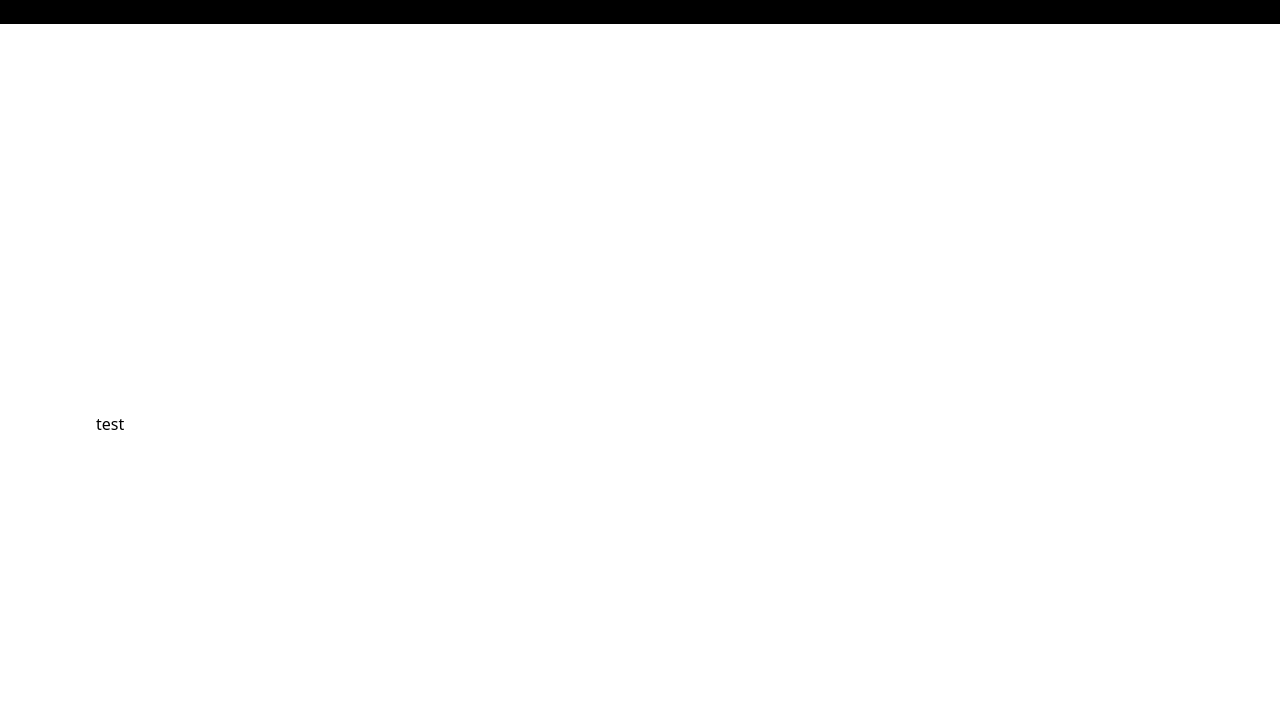
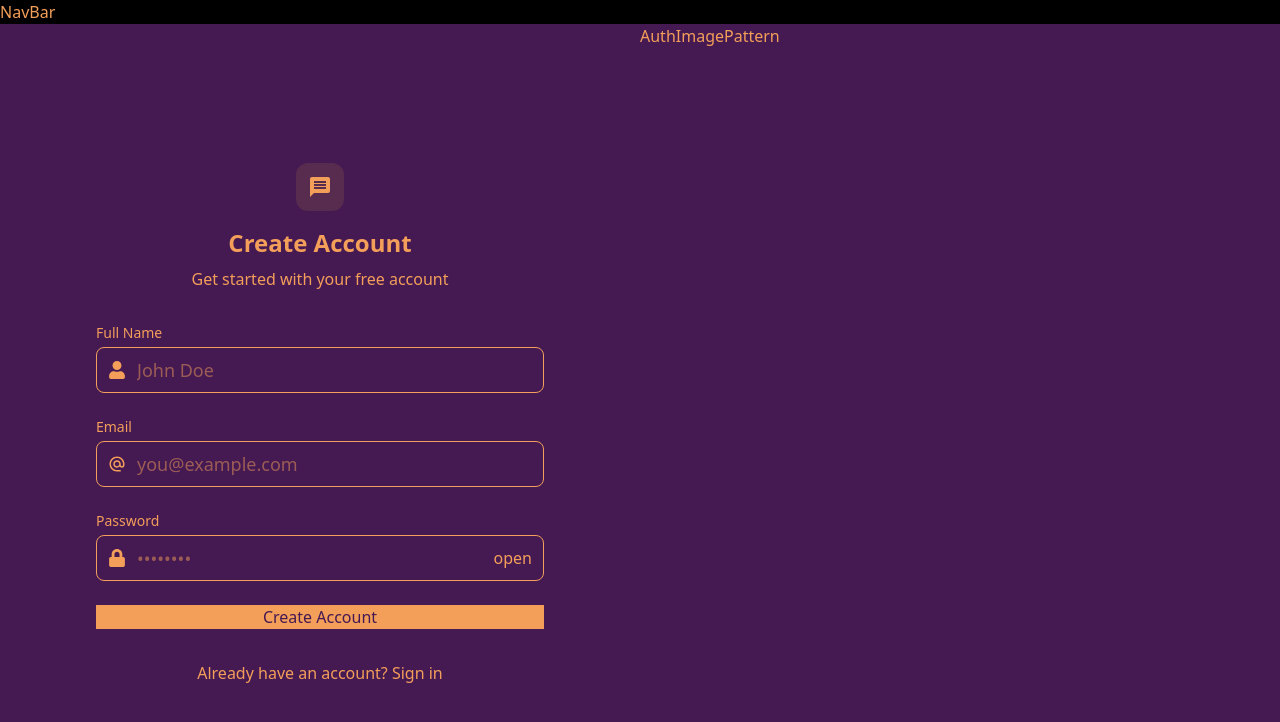
Before and after one commit to DenysSkachko/FullStack-MERN-Chat-App, a React app: page /signup in a window 1280 px wide. Shown: the top 722 px of the page. Built offline with nearby package versions, Linux system fonts and the light colour scheme; no server answers; the HTML template or start-up script is replaced by a standard one.

Commit message:
Update signup

```diff
--- a/package.json
+++ b/package.json
@@ -15,6 +15,7 @@
     "react": "^19.1.1",
     "react-dom": "^19.1.1",
     "react-hot-toast": "^2.6.0",
+    "react-icons": "^5.5.0",
     "react-router-dom": "^7.9.3",
     "tailwindcss": "^4.1.14",
     "zustand": "^5.0.8"
--- /dev/null
+++ b/src/components/AuthImagePattern.jsx
@@ -0,0 +1,9 @@
+import React from 'react'
+
+const AuthImagePattern = () => {
+  return (
+    <div>AuthImagePattern</div>
+  )
+}
+
+export default AuthImagePattern
--- /dev/null
+++ b/src/components/ui/FormItem.jsx
@@ -0,0 +1,66 @@
+import { useState } from "react"
+import { FaUser, FaLock } from "react-icons/fa"
+import { MdOutlineAlternateEmail } from "react-icons/md"
+
+export const FormItem = ({ type = "text", value, onChange }) => {
+  const [showPassword, setShowPassword] = useState(false)
+
+  let label = "Full Name"
+  let name = "fullName"
+  let placeholder = "John Doe"
+  let icon = <FaUser size={18} className="" />
+  let autoComplete = "off"
+
+  if (type === "email") {
+    label = "Email"
+    name = "email"
+    placeholder = "you@example.com"
+    icon = <MdOutlineAlternateEmail size={18} className="" />
+    autoComplete = "off"
+  }
+
+  if (type === "password") {
+    label = "Password"
+    name = "password"
+    placeholder = "••••••••"
+    icon = <FaLock size={18} className="" />
+    autoComplete = "new-password"
+  }
+
+  const inputType = type === "password" && showPassword ? "text" : type
+
+  return (
+    <div className="space-y-1">
+      <label htmlFor={name} className="block text-sm font-medium">
+        {label}
+      </label>
+
+      <div className="relative">
+        <div className="absolute inset-y-0 left-0 pl-3 flex items-center pointer-events-none">
+          {icon}
+        </div>
+
+        <input
+          id={name}
+          name={name}
+          type={inputType}
+          placeholder={placeholder}
+          value={value}
+          onChange={onChange}
+          autoComplete={autoComplete}
+          className="w-full border rounded-lg pl-10 pr-10 py-2 text-lg focus:outline-none bg-transparent"
+        />
+
+        {type === "password" && (
+          <button
+            type="button"
+            className="absolute inset-y-0 right-0 pr-3 flex items-center select-none"
+            onClick={() => setShowPassword(!showPassword)}
+          >
+            {showPassword ? <p>close</p> : <p>open</p>}
+          </button>
+        )}
+      </div>
+    </div>
+  )
+}
--- a/src/index.css
+++ b/src/index.css
@@ -1,4 +1,9 @@
 @import 'tailwindcss';
+
+@theme {
+  --color-accent: #F39F5A;
+  --color-dark: #451952
+}
 
 @utility flex-center {
   @apply flex items-center justify-center;
@@ -11,3 +16,8 @@
 @utility full-size {
   @apply w-full h-full;
 }
+
+body {
+  background-color: #451952;
+  color: #F39F5A;
+}
--- a/src/pages/SignUpPage.jsx
+++ b/src/pages/SignUpPage.jsx
@@ -1,27 +1,75 @@
-import { useState } from "react"
-import { useAuthStore } from "../store/useAuthStore"
+import React, { useState } from 'react'
+import { FormItem } from '../components/ui/FormItem'
+import { MdMessage } from 'react-icons/md'
+import { FaTruckLoading } from 'react-icons/fa'
+import { useAuthStore } from "../store/useAuthStore";
+import { Link } from "react-router-dom";
+import AuthImagePattern from '../components/AuthImagePattern';
 
 const SignUpPage = () => {
-  const [showPassword, setShowPassword] = useState(false)
   const [formData, setFormData] = useState({
-    fullName: "",
-    email:"",
-    password:"",
+    fullName: '',
+    email: '',
+    password: '',
   })
 
-  const {signup, isSigningUp} = useAuthStore()
+  const { signup, isSigningUp } = useAuthStore();
 
-  const validateForm = () => {}
-  const handleSubmit = (e) => {
-    e.preventDefault()
-  }
   return (
     <div className="min-h-screen grid lg:grid-cols-2">
       <div className="col-center p-6 sm:p-12">
         <div className="w-full max-w-md space-y-8">
-           test
+          <div className="text-center mb-8">
+            <div className="flex flex-col items-center gap-2 group">
+              <div className="size-12 rounded-xl bg-amber-300/10 flex-center group-hover:bg-amber-300/20 transition-colors ">
+                <MdMessage className="size-6" />
+              </div>
+              <h1 className="text-2xl font-bold mt-2">Create Account</h1>
+              <p>Get started with your free account</p>
+            </div>
+          </div>
+
+          <form className="space-y-6">
+            <FormItem
+              type="text"
+              value={formData.fullName}
+              onChange={e => setFormData({ ...formData, fullName: e.target.value })}
+            />
+            <FormItem
+              type="email"
+              value={formData.email}
+              onChange={e => setFormData({ ...formData, email: e.target.value })}
+            />
+            <FormItem
+              type="password"
+              value={formData.password}
+              onChange={e => setFormData({ ...formData, password: e.target.value })}
+            />
+            <button type="submit" className="bg-accent text-dark w-full flex-center" disabled={isSigningUp}>
+              {isSigningUp ? (
+                <>
+                  <FaTruckLoading className="size-5 animate-spin" />
+                  Loading...
+                </>
+              ) : (
+                "Create Account"
+              )}
+            </button>
+          </form>
+
+          <div className="text-center">
+            <p className="text-base-content/60">
+              Already have an account?{" "}
+              <Link to="/login" className="link link-primary">
+                Sign in
+              </Link>
+            </p>
+          </div>
+
         </div>
       </div>
+
+      <AuthImagePattern title="Join our community" subtitle="Connect with friends, share moments, and stay in touch with your loved ones." />
     </div>
   )
 }
```
Also changed, not shown: 1 other file (tests, documents, lock files or other folders).
